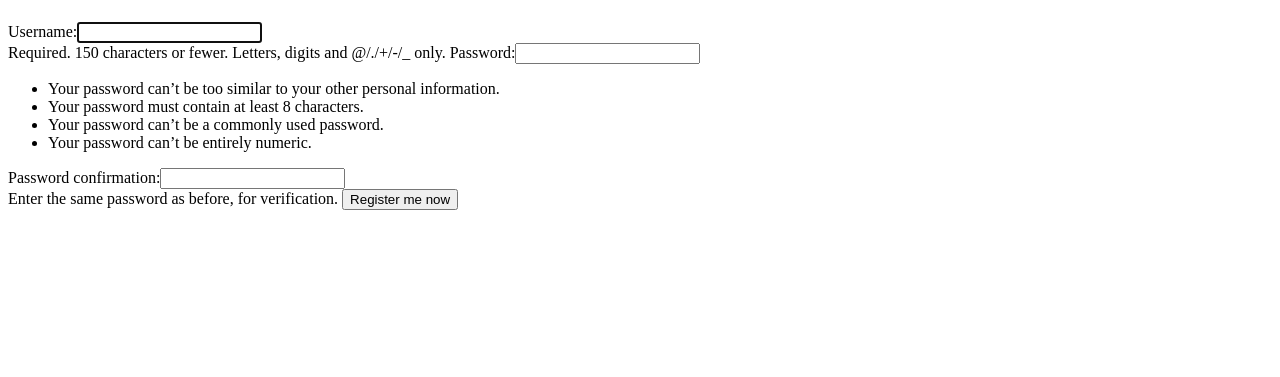
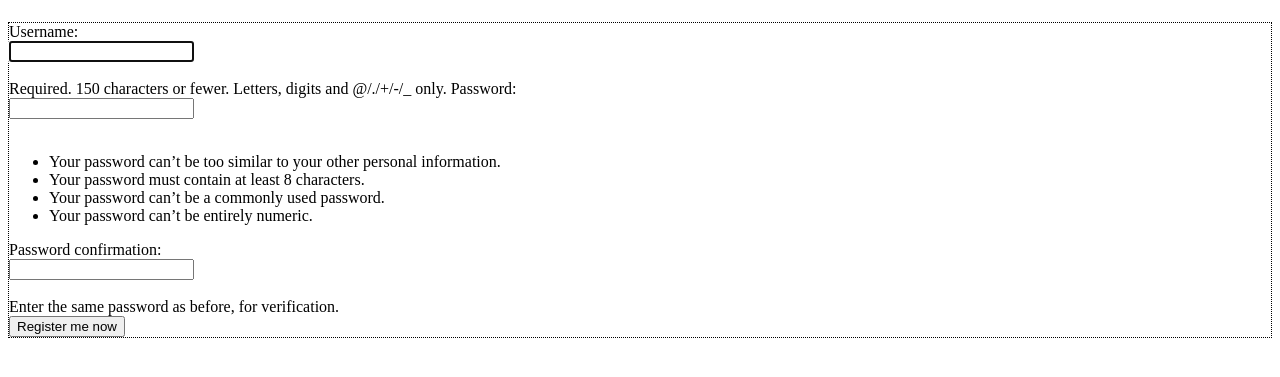
Before and after one commit to aperekhozhuk/DjangoLearning, a Django app: page /register/ in a window 1280 px wide. Shown: the part 95-472 px from the top of the page. Run offline with Django 3.2, Linux system fonts and the light colour scheme.

Commit message:
Add CSS for register page

```diff
--- /dev/null
+++ b/users/static/users/css/register.css
@@ -0,0 +1,7 @@
+form {
+    border: 1px dotted black;
+}
+
+form input {
+    display: block;
+}
--- /dev/null
+++ b/users/templates/users/css_connector.html
@@ -0,0 +1,2 @@
+{% load static %}
+    <link rel="stylesheet" type="text/css" href="{% get_static_prefix %}users/css/{{ page }}.css">
--- a/users/templates/users/register.html
+++ b/users/templates/users/register.html
@@ -1,4 +1,8 @@
 {% extends 'polls/base.html'%}
+
+{% block styles %}
+    {% include "users/css_connector.html" with page="register" %}
+{% endblock %}
 
 {% block content %}
     <div class="register-form">
```
